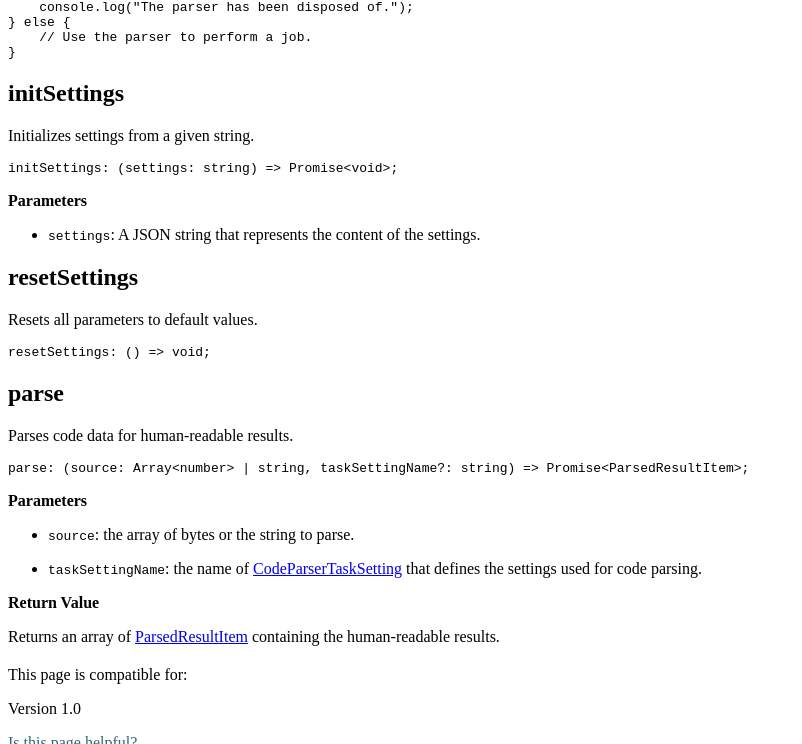
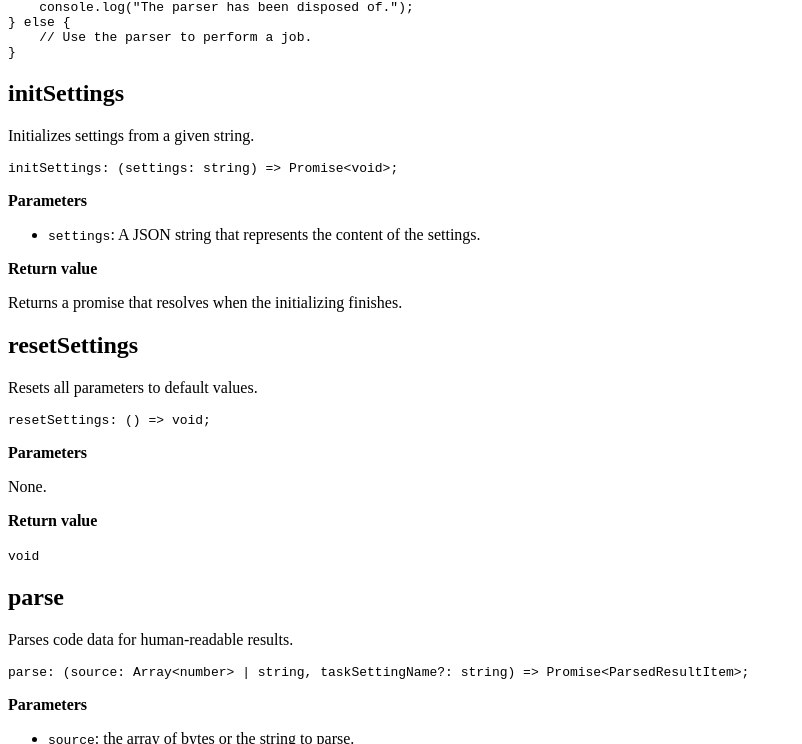
Before and after one commit to dynamsoft-docs/code-parser-docs-js, a Jekyll site: the page built from programming/javascript/api-reference/code-parser.md, in a window 1280 px wide and 900 px high, scrolled down 1898 px, cut to the strip 0-744 px from the top of the window. Shown: the whole strip, without its empty margins (0-802 px from the left). Built offline with Jekyll 4.4.1, drawn with Linux system fonts in a browser that asks for light colours.

Commit message:
update small issues 013

````diff
--- a/programming/javascript/api-reference/code-parser.md
+++ b/programming/javascript/api-reference/code-parser.md
@@ -111,6 +111,10 @@ initSettings: (settings: string) => Promise<void>;
 
 * `settings`: A JSON string that represents the content of the settings.
 
+**Return value**
+
+Returns a promise that resolves when the initializing finishes.
+
 ## resetSettings
 
 Resets all parameters to default values.
@@ -118,6 +122,14 @@ Resets all parameters to default values.
 ```typescript
 resetSettings: () => void;
 ```
+
+**Parameters**
+
+None.
+
+**Return value**
+
+`void`
 
 ## parse
 
````
